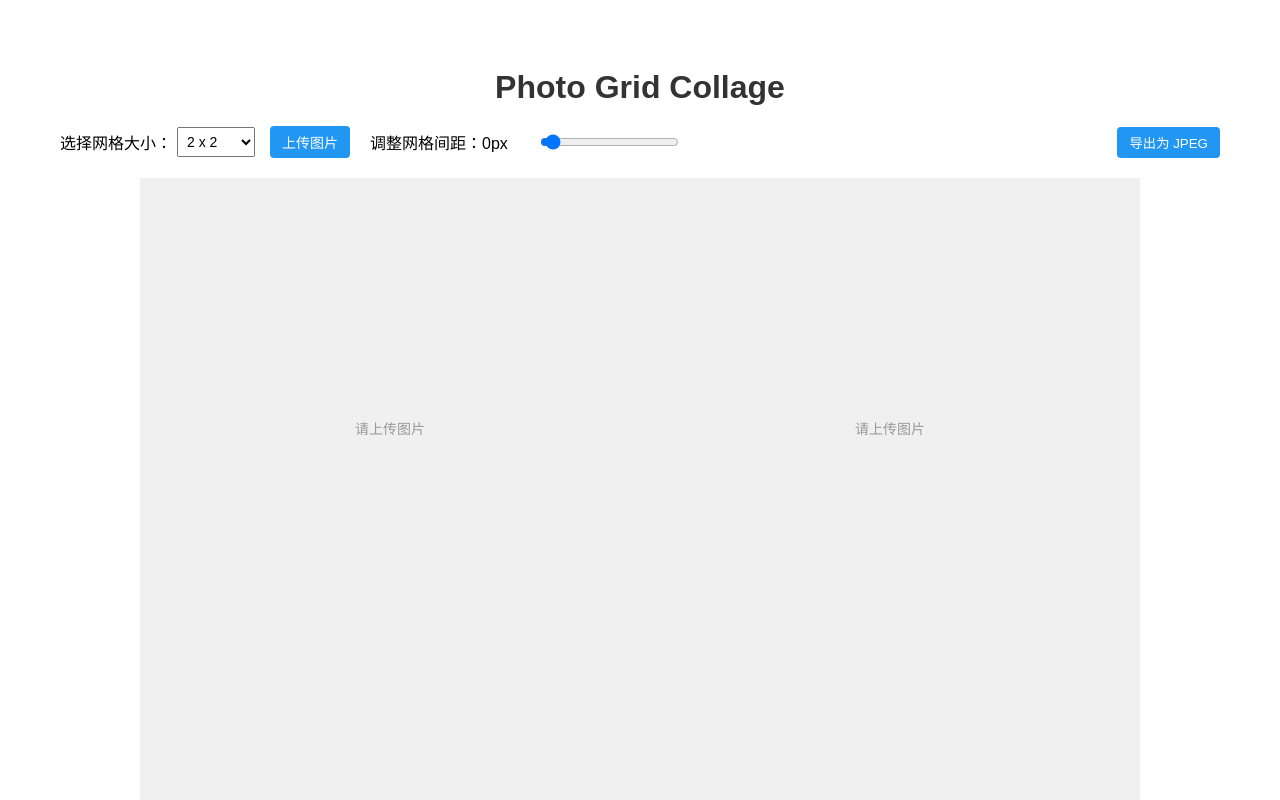
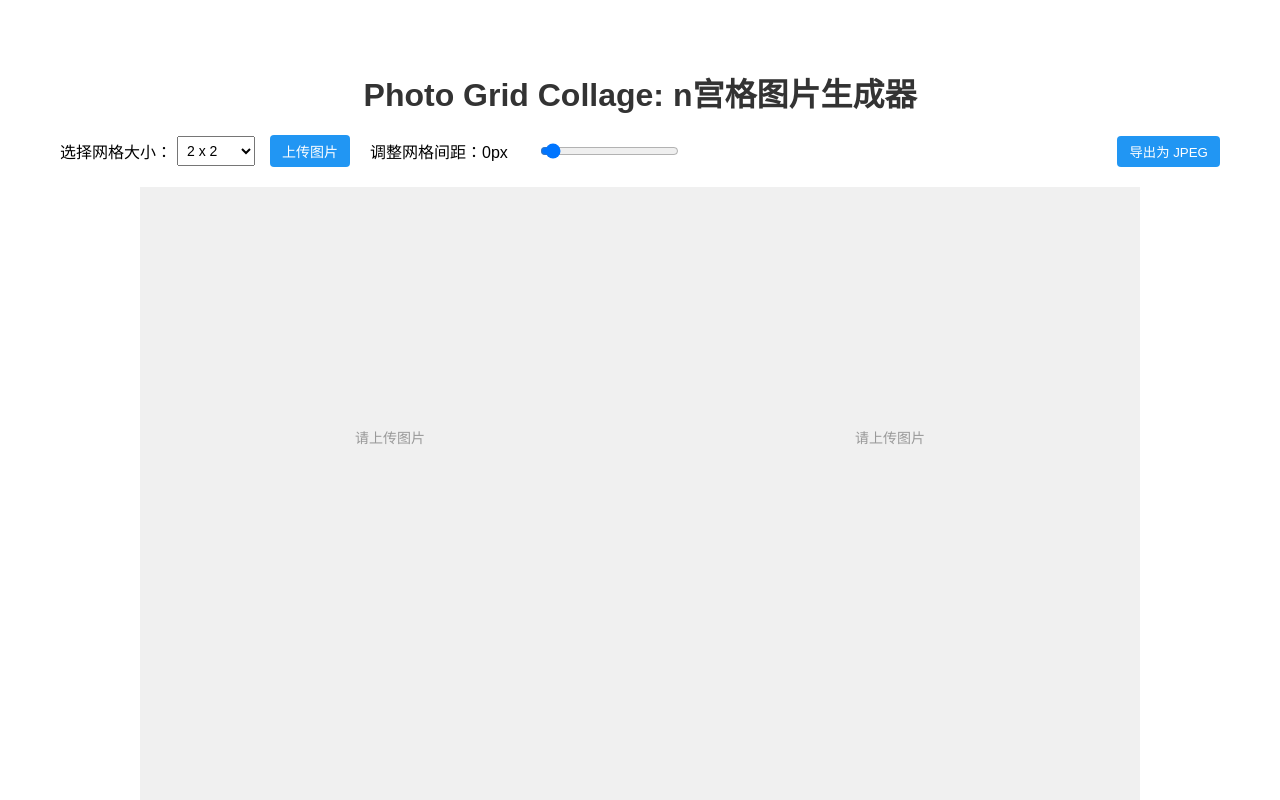
Before and after one commit to spicyfishPro/photo-grid-collage, a Vue app: page / in a window 1280 px wide. Shown: the top 800 px of the page. Built offline with nearby package versions, Linux system fonts and the light colour scheme.

Commit message:
修改配色

```diff
--- a/src/App.vue
+++ b/src/App.vue
@@ -1,7 +1,7 @@
 <!-- App.vue -->
 <template>
   <div id="app">
-    <h1>Photo Grid Collage</h1>
+    <h1>Photo Grid Collage: n宫格图片生成器</h1>
     <div class="controls">
       <div class="control-item">
         <label for="grid-size">选择网格大小：</label>
@@ -204,9 +204,15 @@ h1 {
 .export-button {
   margin-left: auto;
 }
+
 .download-button {
   margin-left: 10px;
+  background-color: #4caf50;
   font-size: 14px;
+}
+
+.download-button:hover {
+  background-color: #45a049;
 }
 
 #grid-gap-slider-container {
```
Also changed, not shown: 11 other files (tests, documents, lock files or other folders).
